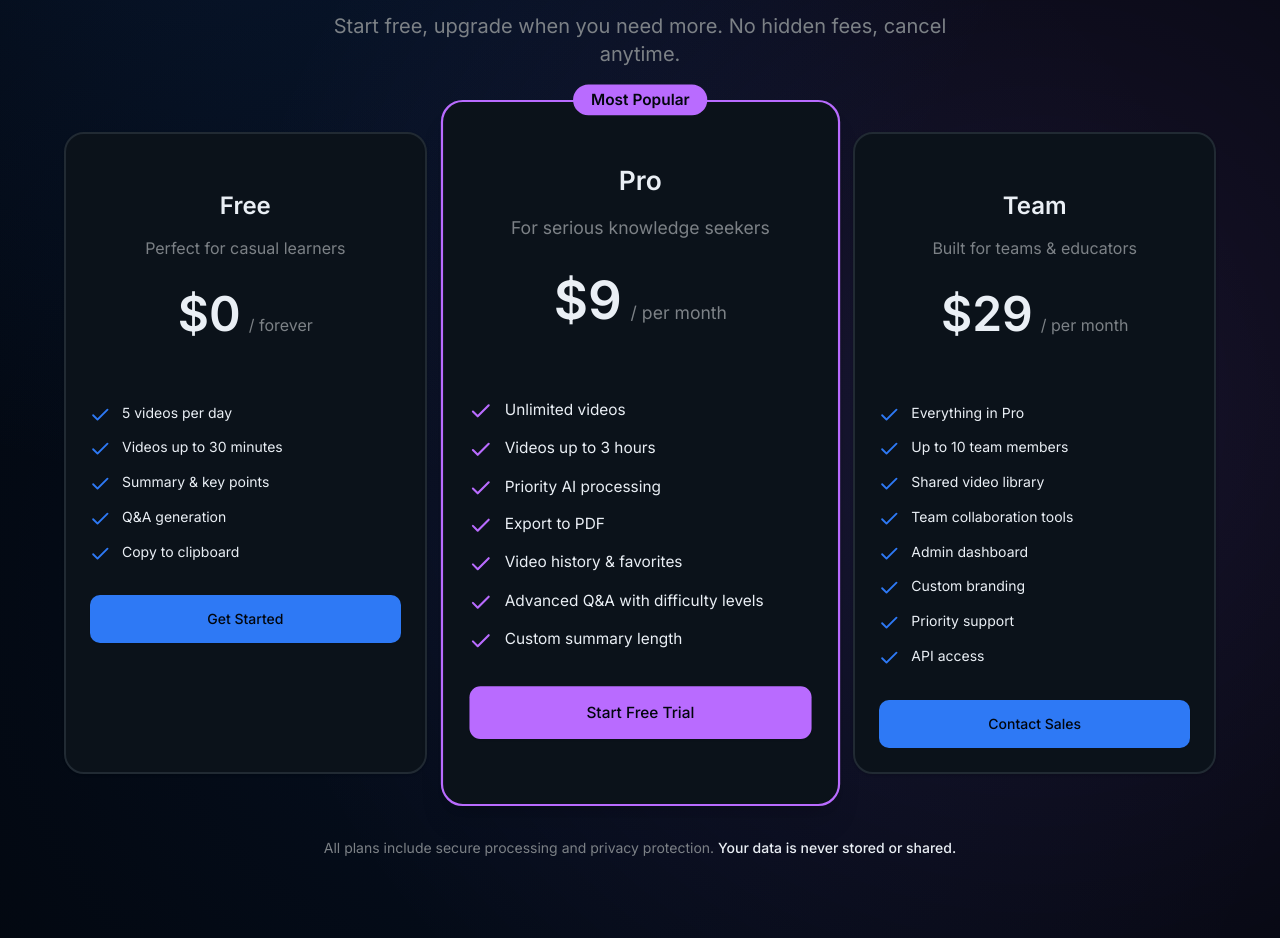
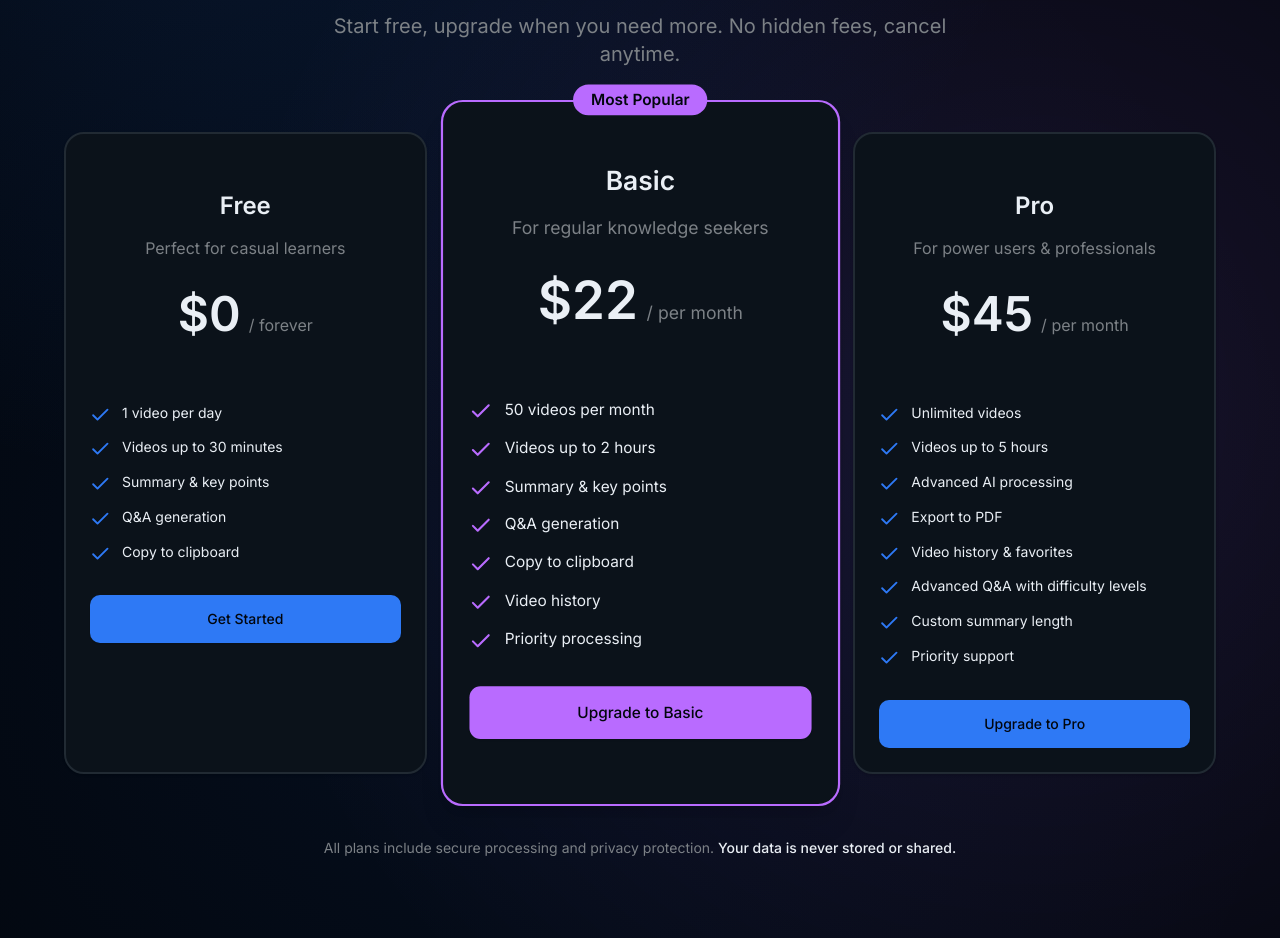
Before and after one commit to AI-Empower-HQ-360/youtube-video-summar, a React (Vite) app: page / in a window 1280 px wide. Shown: the part 845-1783 px from the top of the page. Built offline with nearby package versions, Linux system fonts and the light colour scheme.

Commit message:
Generated by Spark: Free $0 1 video per day Basic $22 Pro $ 45

```diff
--- a/src/components/PricingSection.tsx
+++ b/src/components/PricingSection.tsx
@@ -9,7 +9,7 @@ const plans = [
     period: 'forever',
     description: 'Perfect for casual learners',
     features: [
-      '5 videos per day',
+      '1 video per day',
       'Videos up to 30 minutes',
       'Summary & key points',
       'Q&A generation',
@@ -19,38 +19,38 @@ const plans = [
     popular: false,
   },
   {
+    name: 'Basic',
+    price: '$22',
+    period: 'per month',
+    description: 'For regular knowledge seekers',
+    features: [
+      '50 videos per month',
+      'Videos up to 2 hours',
+      'Summary & key points',
+      'Q&A generation',
+      'Copy to clipboard',
+      'Video history',
+      'Priority processing',
+    ],
+    cta: 'Upgrade to Basic',
+    popular: true,
+  },
+  {
     name: 'Pro',
-    price: '$9',
+    price: '$45',
     period: 'per month',
-    description: 'For serious knowledge seekers',
+    description: 'For power users & professionals',
     features: [
       'Unlimited videos',
-      'Videos up to 3 hours',
-      'Priority AI processing',
+      'Videos up to 5 hours',
+      'Advanced AI processing',
       'Export to PDF',
       'Video history & favorites',
       'Advanced Q&A with difficulty levels',
       'Custom summary length',
+      'Priority support',
     ],
-    cta: 'Start Free Trial',
-    popular: true,
-  },
-  {
-    name: 'Team',
-    price: '$29',
-    period: 'per month',
-    description: 'Built for teams & educators',
-    features: [
-      'Everything in Pro',
-      'Up to 10 team members',
-      'Shared video library',
-      'Team collaboration tools',
-      'Admin dashboard',
-      'Custom branding',
-      'Priority support',
-      'API access',
-    ],
-    cta: 'Contact Sales',
+    cta: 'Upgrade to Pro',
     popular: false,
   },
 ];
```
